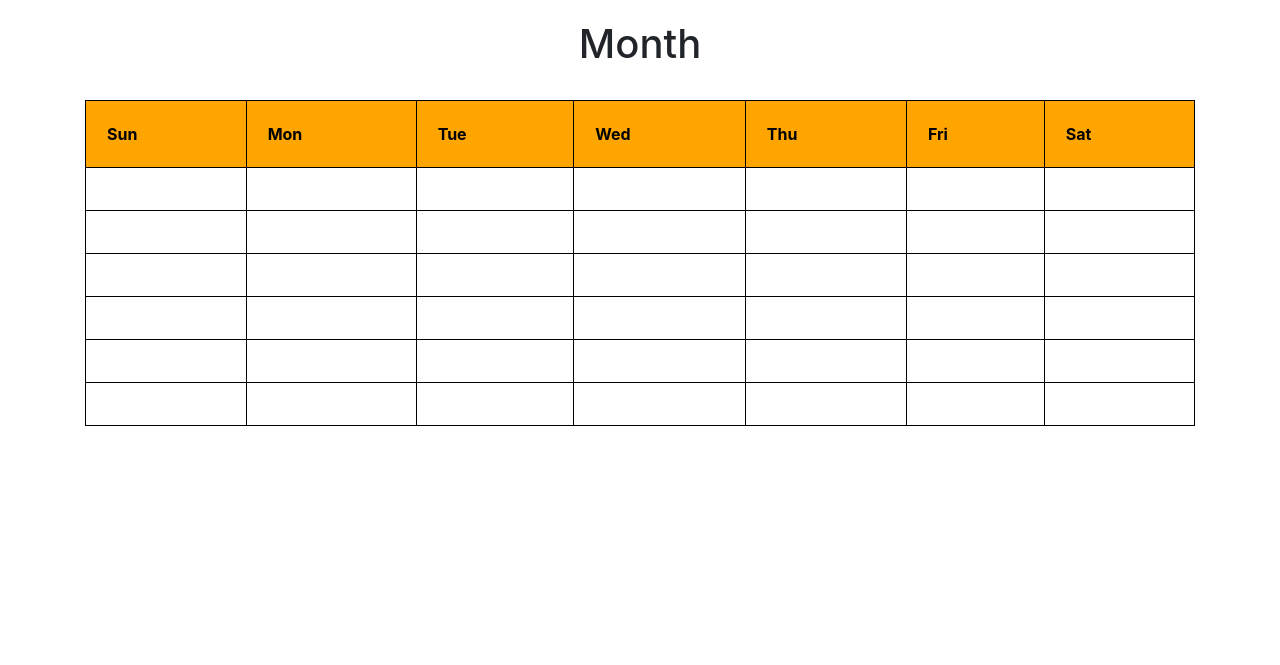
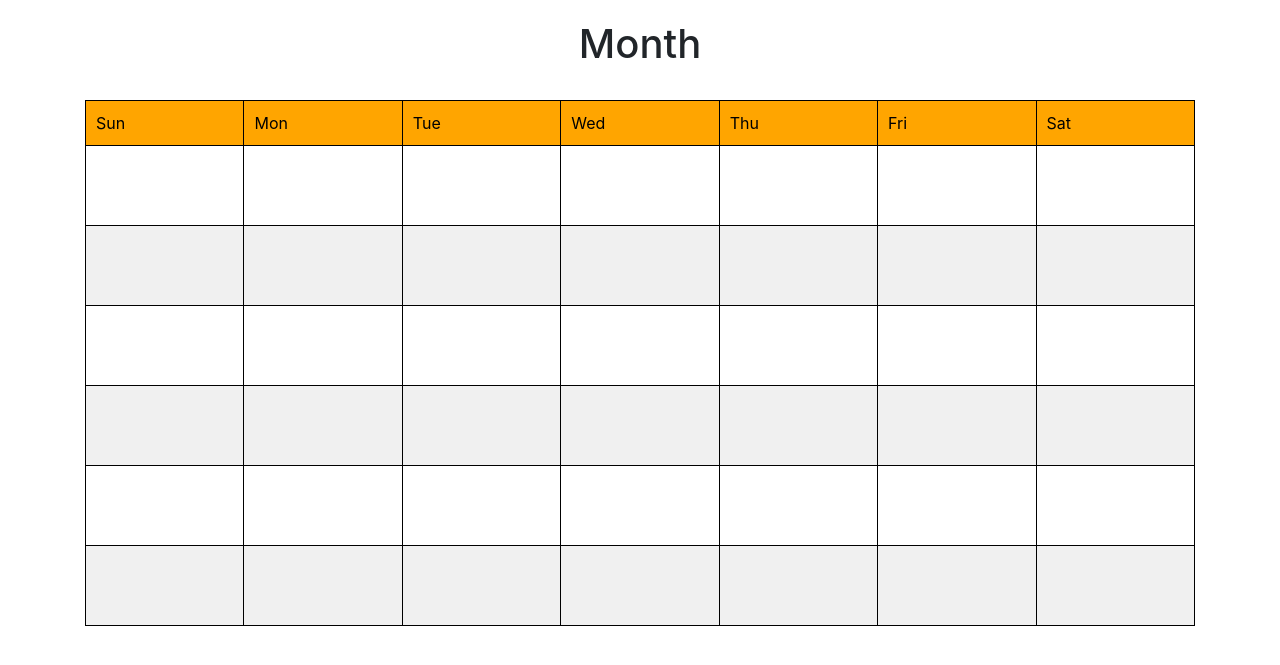
Before and after one commit to PatrickKallenbach/CENGroup6Project, a Flask app: page / in a window 1280 px wide. Shown: the part 56-721 px from the top of the page. Run offline with Flask 3, Linux system fonts and the light colour scheme; a user stored in the database is signed in; data comes from the database, SQL or seed files in the repository; lists and menus that the app fills with data are empty; some libraries are stand-ins or nearby versions.

Commit message:
added calendar layout

```diff
--- a/website/templates/home.html
+++ b/website/templates/home.html
@@ -37,13 +37,12 @@
             background: white;
             color: black;
             border: 1px black;
-            border-style: inset
+            border-style: inset;
 
         }
 
         th,
         td {
-            font-weight: bold;
             border: 1px black;
             border-style: inset
         }
@@ -52,34 +51,34 @@
 <br>
 
 <body>
-    <table bgcolor="lightgrey" align="center"
-        style="width:100%; height:100%"
-        cellspacing="21" cellpadding="21">
+    <table
+        style="width:100%; height:10vh"
+        cellpadding="10">
 
-        <caption align="top">
+        <caption>
         </caption>
 
         <thead>
             <tr>
-                <th style="color: black; background: orange;">
-                    Sun</th>
-                <th style="color: black; background: orange;">
-                    Mon</th>
-                <th style="color: black; background: orange;">
-                    Tue</th>
-                <th style="color: black; background: orange;">
-                    Wed</th>
-                <th style="color: black; background: orange;">
-                    Thu</th>
-                <th style="color: black; background: orange;">
-                    Fri</th>
-                <th style="color: black; background: orange;">
-                    Sat</th>
+                <td style="color: black; background: orange; width:10%">
+                    Sun</td>
+                <td style="color: black; background: orange; width:10%">
+                    Mon</td>
+                <td style="color: black; background: orange; width:10%">
+                    Tue</td>
+                <td style="color: black; background: orange; width:10%">
+                    Wed</td>
+                <td style="color: black; background: orange; width:10%">
+                    Thu</td>
+                <td style="color: black; background: orange; width:10%">
+                    Fri</td>
+                <td style="color: black; background: orange; width:10%">
+                    Sat</td>
             </tr>
         </thead>
 
         <tbody>
-            <tr>
+            <tr style="height:10vh">
                 <td></td>
                 <td></td>
                 <td></td>
@@ -88,8 +87,7 @@
                 <td></td>
                 <td></td>
             </tr>
-            <tr></tr>
-            <tr>
+            <tr bgcolor="f0f0f0" style="height:10vh">
                 <td></td>
                 <td></td>
                 <td></td>
@@ -98,7 +96,7 @@
                 <td></td>
                 <td></td>
             </tr>
-            <tr>
+            <tr style="height:10vh">
                 <td></td>
                 <td></td>
                 <td></td>
@@ -107,7 +105,7 @@
                 <td></td>
                 <td></td>
             </tr>
-            <tr>
+            <tr bgcolor="f0f0f0" style="height:10vh">
                 <td></td>
                 <td></td>
                 <td></td>
@@ -116,7 +114,7 @@
                 <td></td>
                 <td></td>
             </tr>
-            <tr>
+            <tr style="height:10vh">
                 <td></td>
                 <td></td>
                 <td></td>
@@ -125,7 +123,7 @@
                 <td></td>
                 <td></td>
             </tr>
-            <tr>
+            <tr bgcolor="f0f0f0" style="height:10vh">
                 <td></td>
                 <td></td>
                 <td></td>
```
